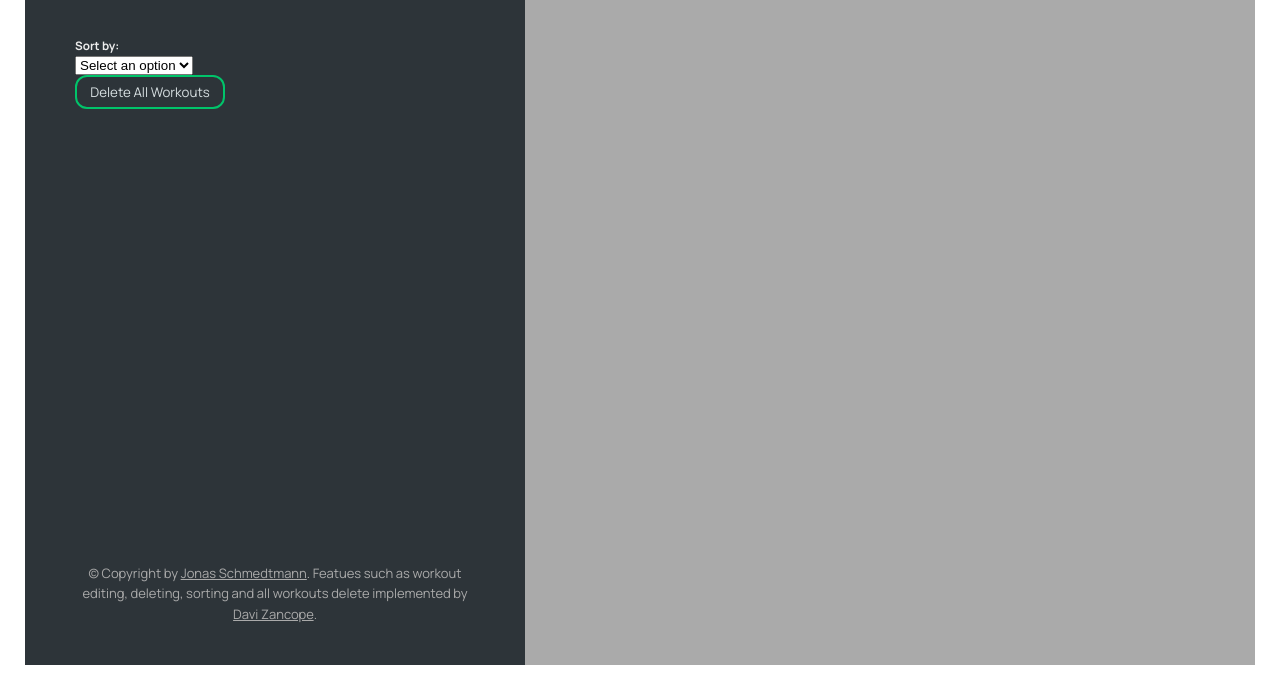
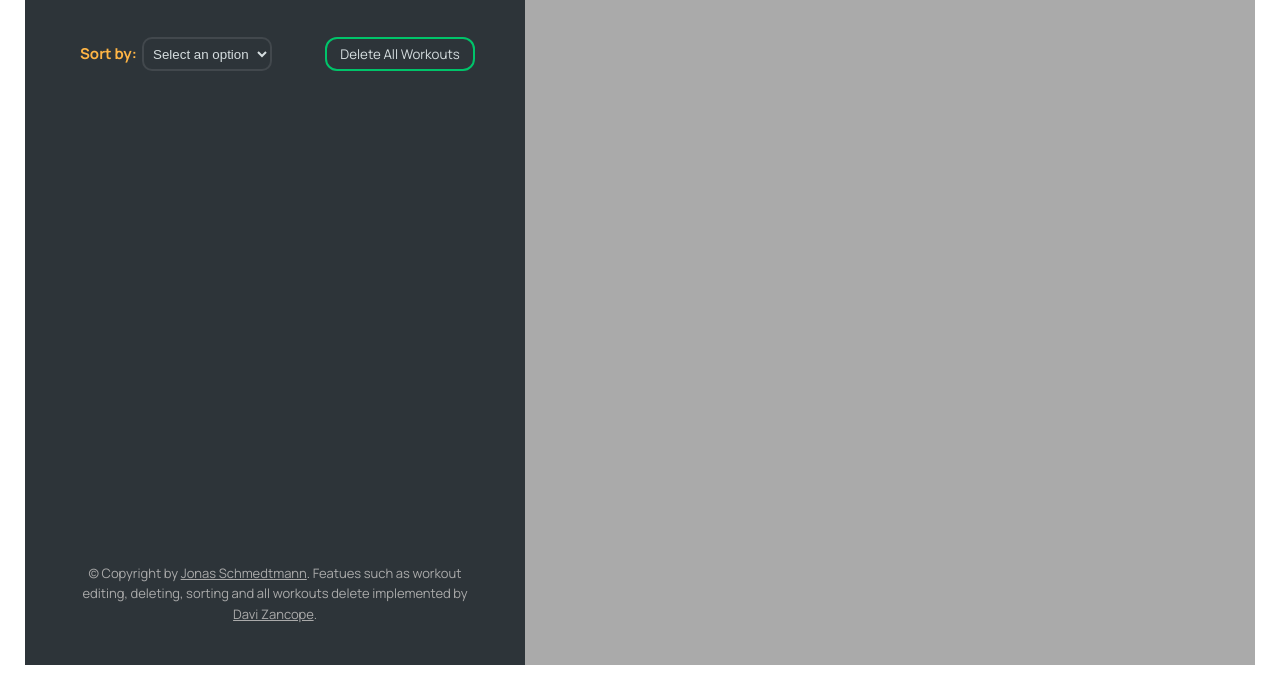
Before and after one commit to davizancope/Mapty-App, a plain HTML site: page index.html in a window 1280 px wide. Shown: the part 110-800 px from the top of the page. Drawn offline with nearby package versions, Linux system fonts and the light colour scheme.

Commit message:
feat: :lipstick: style sorting selector

```diff
--- a/style.css
+++ b/style.css
@@ -164,6 +164,31 @@ a:visited {
 .delete__btn:hover {
   font-weight: 600;
   transition: 0.6s;
+}
+
+.delete-sort__container {
+  display: flex;
+  margin-bottom: 12px;
+}
+
+.sort__title {
+  padding: 5px;
+  font-size: 1.5rem;
+  color: var(--color-brand--1)
+}
+
+.sorting__container {
+  display: inline-flex;
+  margin-bottom: 15px;
+}
+
+.sort__workouts--selector {
+  padding: 5px;
+  background-color: transparent;
+  border: 2px var(--color-dark--2) solid;
+  border-radius: 10px;
+  color: var(--color-light--3);
+  text-align: center;
 }
 
 .deleteAll__btn {
```
